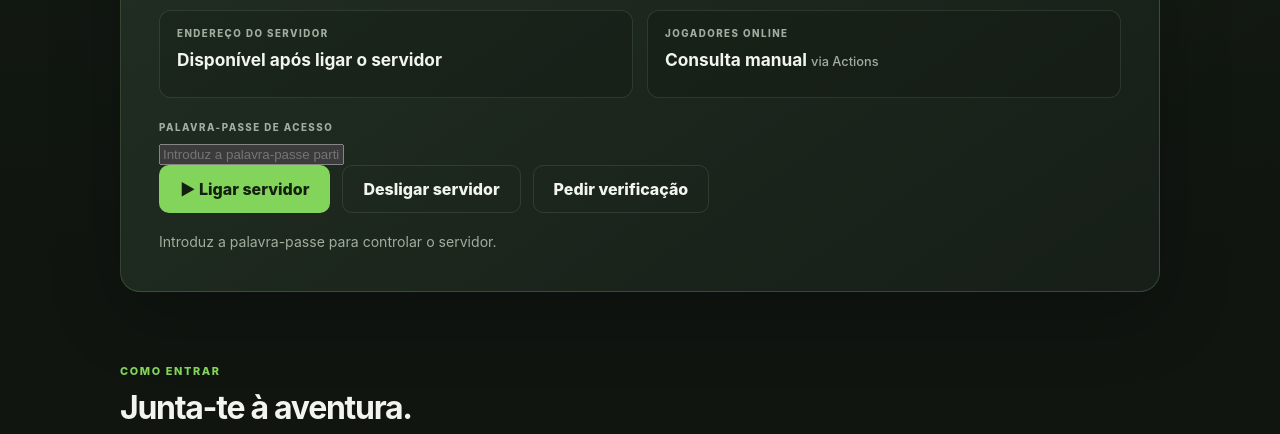
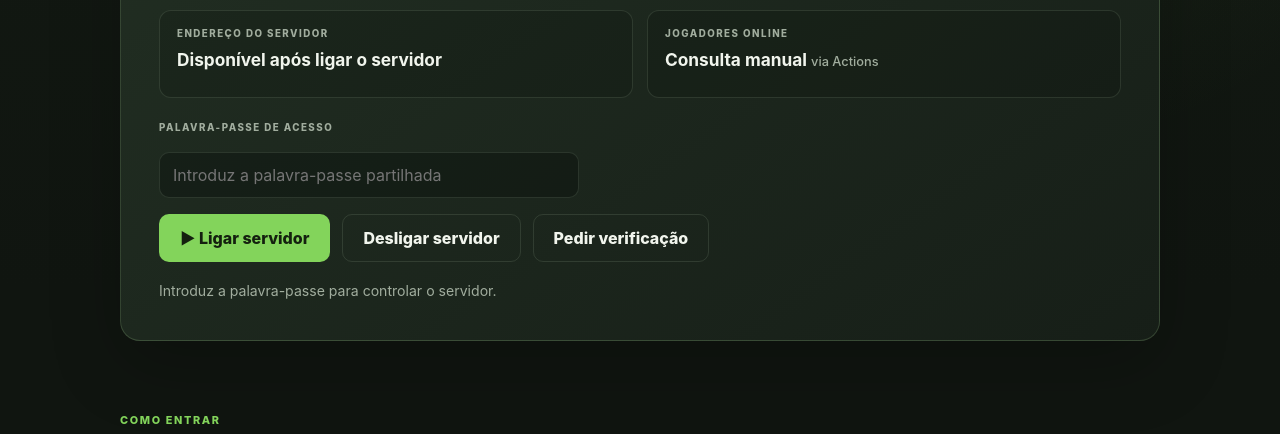
Before and after one commit to LMhdez/mc-start, a plain HTML site: page index.html in a window 1280 px wide. Shown: the part 640-1074 px from the top of the page. Drawn offline with Linux system fonts and the light colour scheme.

Commit message:
Style password field in server control panel

```diff
--- a/style.css
+++ b/style.css
@@ -195,3 +195,17 @@ h2 { margin: 0; font-size: clamp(1.4rem, 3vw, 2rem); letter-spacing: -.04em; }
   .howto { padding: 54px 0 44px; }
   .footer { flex-direction: column; }
 }
+
+.access-panel { margin: 22px 0 16px; max-width: 420px; }
+.access-panel input {
+  width: 100%;
+  min-height: 46px;
+  margin-top: 9px;
+  padding: 0 13px;
+  border: 1px solid var(--border);
+  border-radius: 10px;
+  background: rgba(8, 13, 9, .35);
+  color: var(--text);
+  font: inherit;
+}
+.access-panel input:focus { outline: 2px solid var(--green); outline-offset: 2px; }
```
